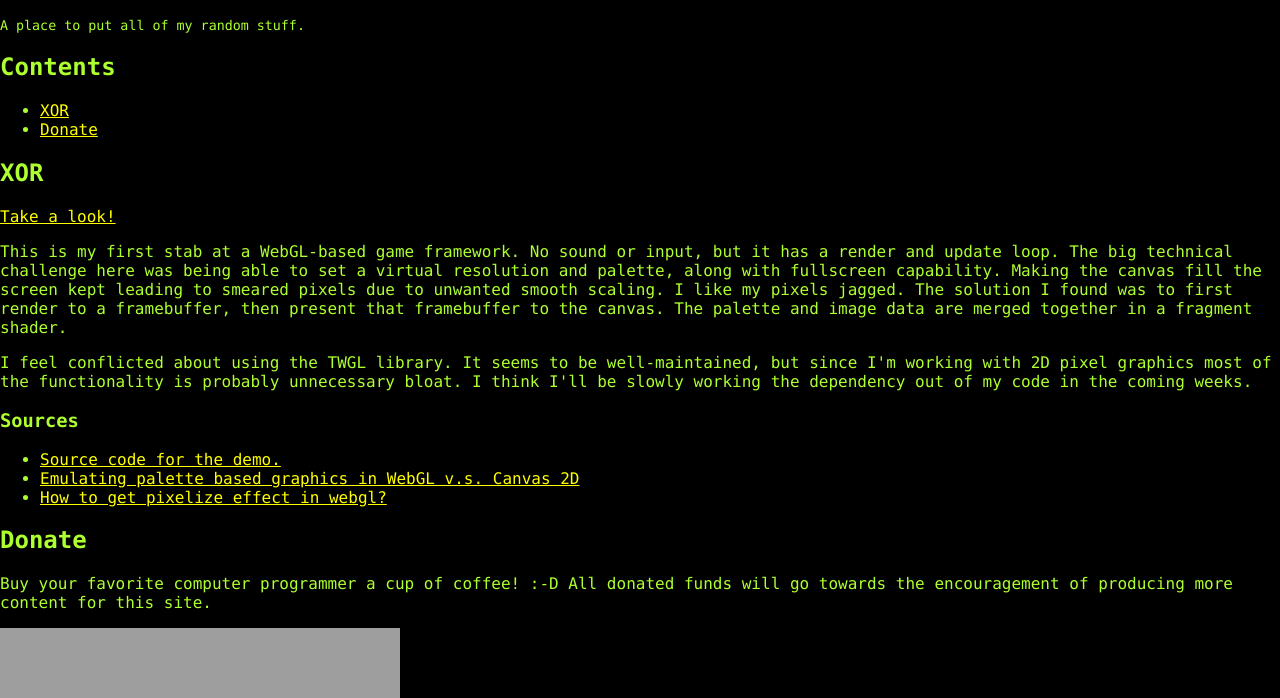
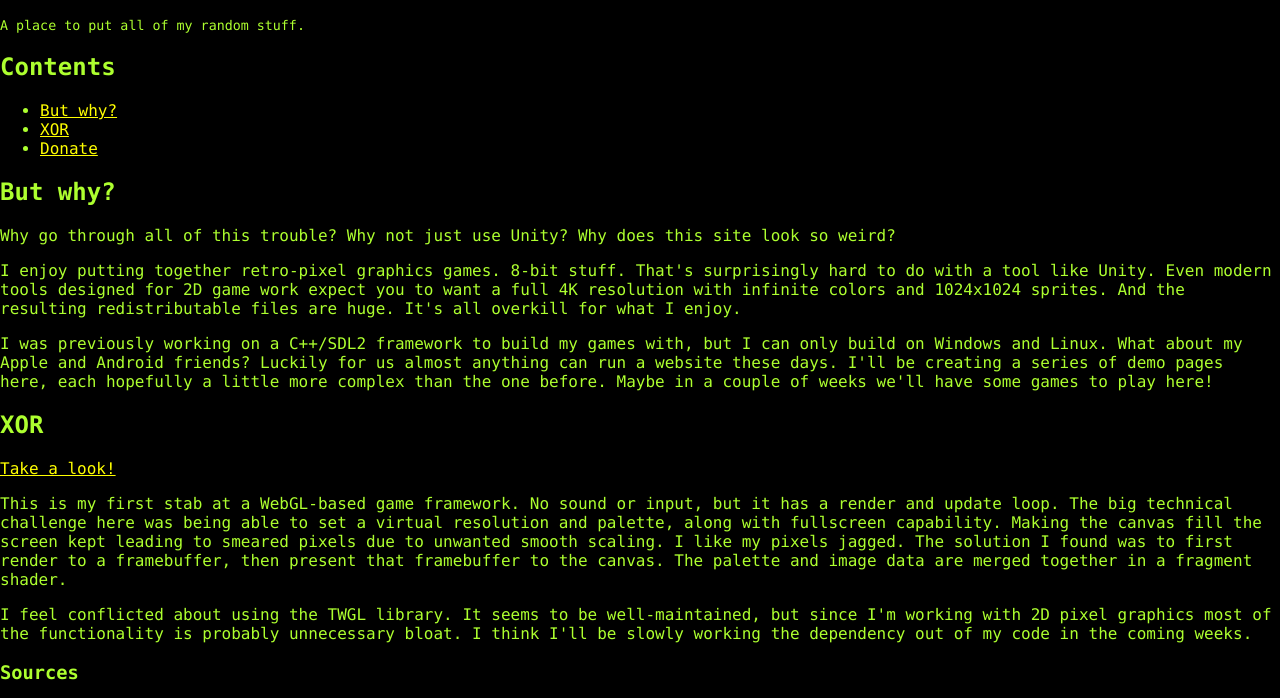
Before and after one commit to treytomes/treytomes.github.io, a plain HTML site: page index.html in a window 1280 px wide. Shown: the part 41-739 px from the top of the page. Drawn offline with Linux system fonts and the light colour scheme; grey boxes are pictures that could not be loaded.

Commit message:
Documentation.

```diff
--- a/index.html
+++ b/index.html
@@ -12,9 +12,32 @@
 <h2>Contents</h2>
 <div>
     <ul>
+        <li><a href='#but_why'>But why?</a></li>
         <li><a href='#xor'>XOR</a></li>
         <li><a href='#donate'>Donate</a></li>
     </ul>
+</div>
+
+<h2><a id='but_why'>But why?</a></h2>
+<div>
+    <p>
+        Why go through all of this trouble?  Why not just use Unity?  Why does this site look so weird?
+    </p>
+
+    <p>
+        I enjoy putting together retro-pixel graphics games.  8-bit stuff.  That's surprisingly
+        hard to do with a tool like Unity.  Even modern tools designed for 2D game work expect
+        you to want a full 4K resolution with infinite colors and 1024x1024 sprites.  And the
+        resulting redistributable files are huge.  It's all overkill for what I enjoy.
+    </p>
+
+    <p>
+        I was previously working on a C++/SDL2 framework to build my games with,
+        but I can only build on Windows and Linux.  What about my Apple and Android
+        friends?  Luckily for us almost anything can run a website these days.  I'll be
+        creating a series of demo pages here, each hopefully a little more complex than the
+        one before.  Maybe in a couple of weeks we'll have some games to play here!
+    </p>
 </div>
 
 <h2><a id='xor'>XOR</a></h2>
```
